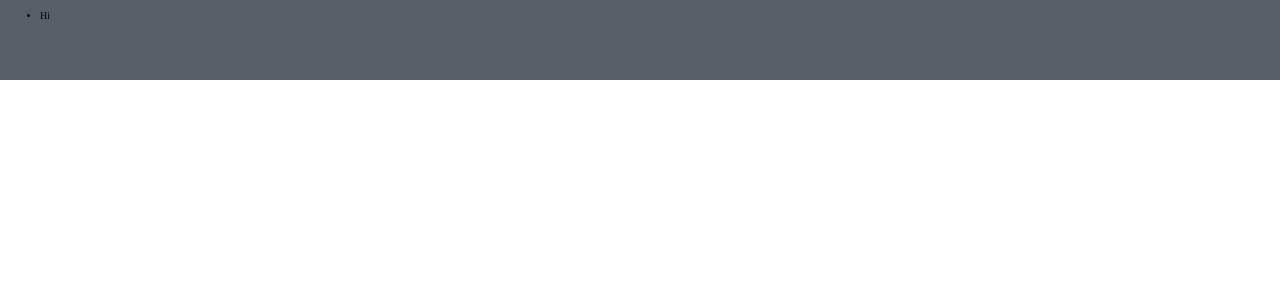
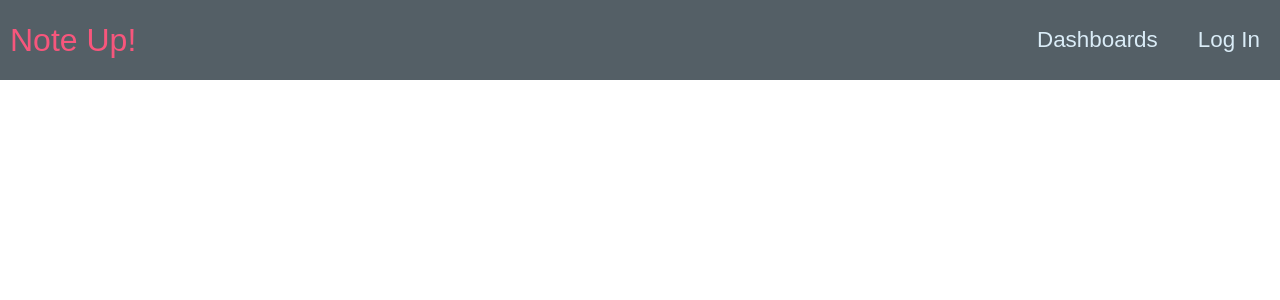
Before and after one commit to Paaka/TypeScriptProject, a React (Create React App) app in the folder project/: page / in a window 1280 px wide. Shown: the top 300 px of the page. Built offline with nearby package versions, Linux system fonts and the light colour scheme.

Commit message:
Finished sidebar

```diff
--- /dev/null
+++ b/project/src/components/atoms/Typography/StyledH1.tsx
@@ -0,0 +1,31 @@
+import React, { FC } from 'react';
+import styled from 'styled-components';
+import Colors from '../../../constants/allColors';
+import Sizes from '../../../constants/Sizes';
+
+interface IStyledH1 {
+    color?: string;
+    size?: string;
+    isLink?: boolean;
+    children: string;
+}
+
+const StyledHeading = styled.h1`
+    color: ${({ color }) => (color ? color : Colors.pinkish)};
+    font-size: ${Sizes.XXL};
+    font-family: Arial, Helvetica, sans-serif;
+    font-weight: 400;
+    cursor: default;
+    text-decoration: none;
+
+    &:visited {
+        color: ${({ color }) => (color ? color : Colors.pinkish)};
+        text-decoration: none;
+    }
+`;
+
+const StyledH1: FC<IStyledH1> = ({ color, size, isLink, children }) => (
+    <StyledHeading color={color}>{children}</StyledHeading>
+);
+
+export default StyledH1;
--- a/project/src/components/atoms/UnderlineBtn.tsx
+++ b/project/src/components/atoms/UnderlineBtn.tsx
@@ -1,2 +1,36 @@
 import React, { FC } from 'react';
 import styled from 'styled-components';
+import Colors from '../../constants/allColors';
+import Sizes from '../../constants/Sizes';
+
+interface IUnderlineBtn {
+    onClickFn(): Function | void;
+    children?: string;
+}
+
+const StyledButton = styled.button`
+    padding: 5px 20px;
+    background-color: ${Colors.secodary};
+    color: ${Colors.light};
+    font-size: ${Sizes.L};
+    border: none;
+    cursor: pointer;
+    transition: 0.2s all;
+    outline: none;
+
+    &:hover {
+        border-bottom: 3px solid ${Colors.pinkish};
+    }
+    &:active {
+        color: ${Colors.pinkish};
+    }
+`;
+
+const UnderlineBtn: FC<IUnderlineBtn> = ({ onClickFn, children }) => {
+    const onClickHandler = () => {
+        onClickFn();
+    };
+    return <StyledButton onClick={onClickHandler}>{children}</StyledButton>;
+};
+
+export default UnderlineBtn;
--- /dev/null
+++ b/project/src/components/atoms/Utilities/MarginWrapper.tsx
@@ -0,0 +1,16 @@
+import React, { FC } from 'react';
+import styled from 'styled-components';
+
+interface IMarginWrapper {
+    mRight?: number;
+    mLeft?: number;
+    mTop?: number;
+    mBottom?: number;
+    children: JSX.Element;
+}
+
+const Wrapper = styled.div.attrs((props) => {})`
+    margin-left: ${({ left }) => (left ? left + 'px' : '0px')};
+`;
+
+export default Wrapper;
--- a/project/src/components/organisms/Sidebar.tsx
+++ b/project/src/components/organisms/Sidebar.tsx
@@ -1,12 +1,18 @@
 import React, { FC } from 'react';
+import { NavLink } from 'react-router-dom';
 import styled from 'styled-components';
-import Colors from '../../constants/colors';
+import UnderlineBtn from '../atoms/UnderlineBtn';
+import Colors from '../../constants/allColors';
+import StyledH1 from '../atoms/Typography/StyledH1';
+import MarginWrapper from '../atoms/Utilities/MarginWrapper';
 
 const Wrapper = styled.div`
     display: flex;
     height: 10vh;
     min-width: 100vw;
     background-color: ${Colors.secodary};
+    align-items: center;
+    justify-content: space-between;
 `;
 
 interface ISidebar {}
@@ -14,8 +20,18 @@ interface ISidebar {}
 const Sidebar: FC<ISidebar> = (props) => {
     return (
         <Wrapper>
+            <MarginWrapper left={10}>
+                <NavLink to="/" style={{ textDecoration: 'none' }}>
+                    <StyledH1>Note Up!</StyledH1>
+                </NavLink>
+            </MarginWrapper>
             <ul>
-                <li>Hi</li>
+                <NavLink to="/Dashboards">
+                    <UnderlineBtn onClickFn={() => {}}>Dashboards</UnderlineBtn>
+                </NavLink>
+                <NavLink to="/LogIn">
+                    <UnderlineBtn onClickFn={() => {}}>Log In</UnderlineBtn>
+                </NavLink>
             </ul>
         </Wrapper>
     );
--- /dev/null
+++ b/project/src/constants/Sizes.ts
@@ -0,0 +1,8 @@
+export default {
+    XXL: '2rem',
+    XL: '1.6rem',
+    L: '1.4rem',
+    M: '1rem',
+    S: '0.8rem',
+    XS: '0.5rem',
+};
--- a/project/src/constants/colors.ts
+++ b/project/src/constants/allColors.ts
@@ -4,4 +4,5 @@ export default {
     tertiary: '#87919E',
     light: '#DAECF7',
     dark: '#2D2A32',
+    pinkish: '#F7567C',
 };
```
Also changed, not shown: 1 other file (tests, documents, lock files or other folders).
